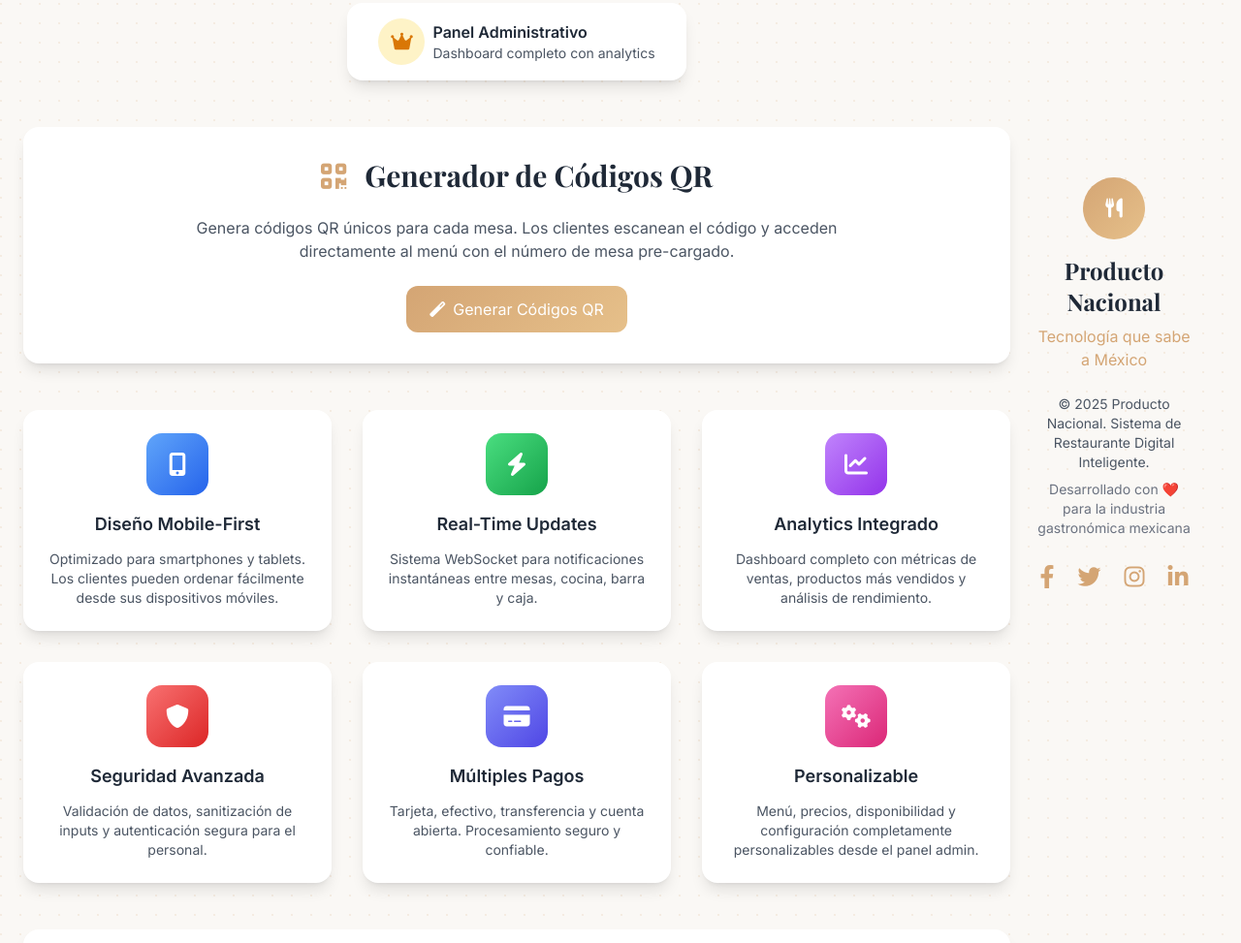
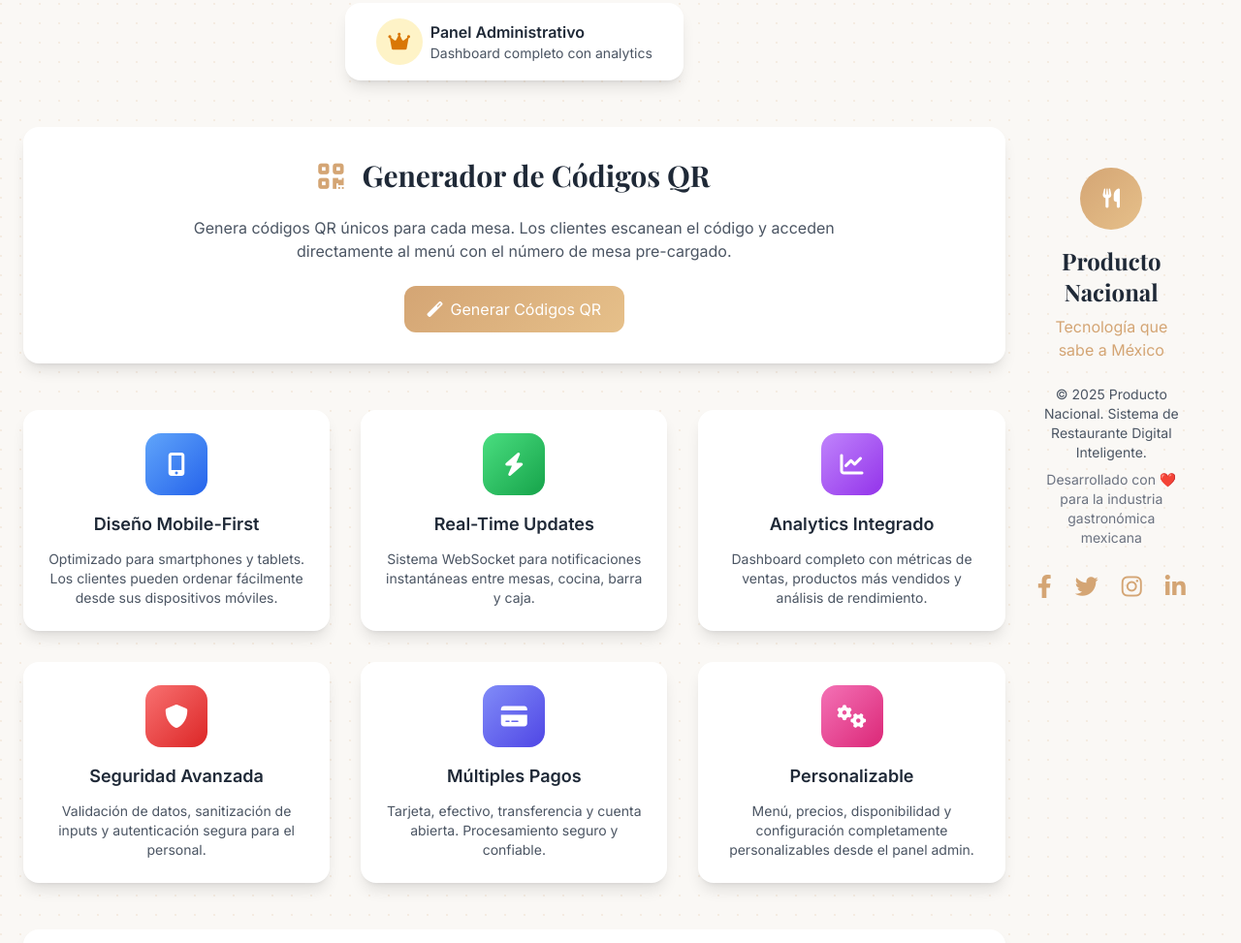
Before and after one commit to maucxto/productonacional, a website: page index.html in a window 1280 px wide. Shown: the part 797-1770 px from the top of the page at 97% size. Drawn offline with nearby package versions, Linux system fonts and the light colour scheme.

Commit message:
Quitar max-width al footer para que ocupe toda la anchura de la página

```diff
--- a/index.html
+++ b/index.html
@@ -294,7 +294,7 @@
 
     <!-- Footer -->
     <footer class="bg-cream text-gray-800 py-12">
-        <div class="max-w-6xl mx-auto px-6 text-center">
+        <div class="px-6 sm:px-8 text-center">
             <div class="mb-4">
                 <div class="w-16 h-16 gradient-gold rounded-full flex items-center justify-center mx-auto mb-4">
                     <i class="fas fa-utensils text-white text-xl"></i>
```
